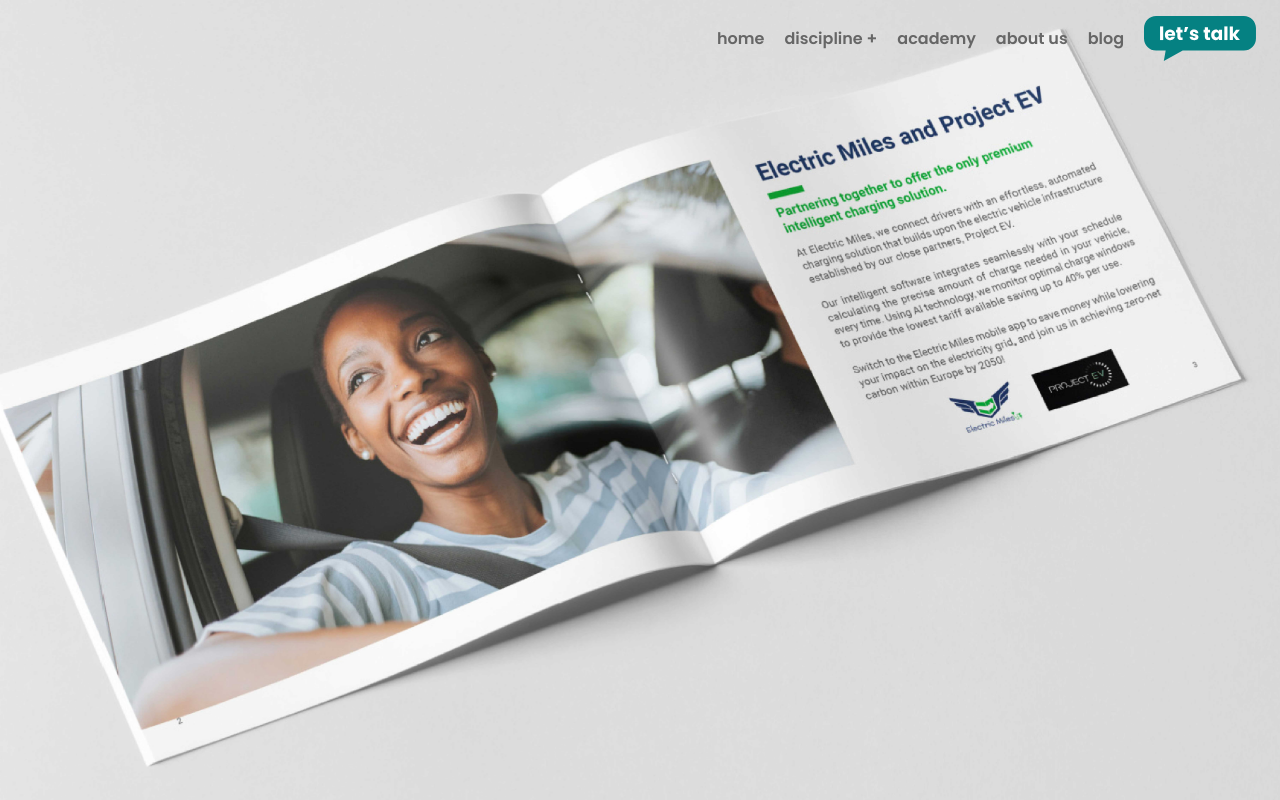
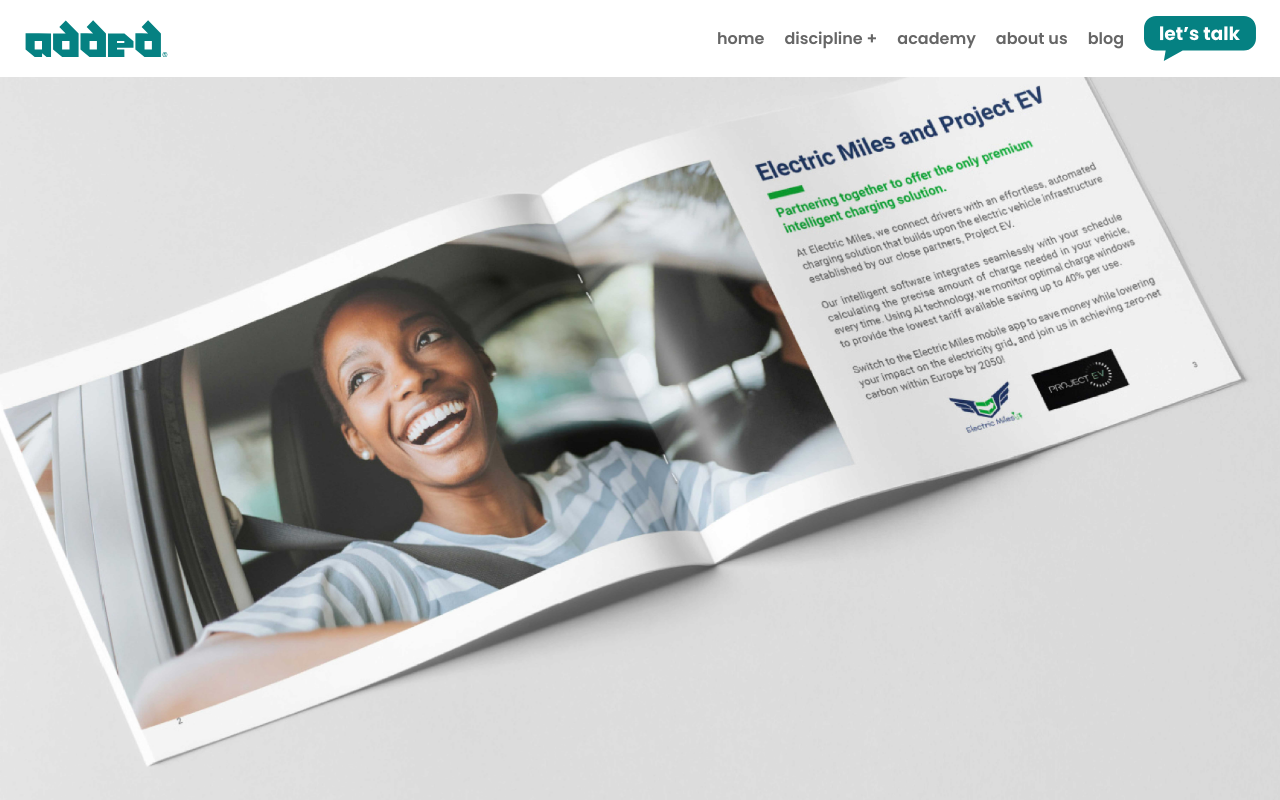
Before and after one commit to Qaudri/added-frontend, a Nuxt app: page / in a window 1280 px wide. Shown: the top 800 px of the page. Built offline with nearby package versions, Linux system fonts and the light colour scheme.

Commit message:
hero section component design completed

```diff
--- a/components/Carousels/Hero.vue
+++ b/components/Carousels/Hero.vue
@@ -2,9 +2,19 @@
   <header class="hero">
       <div class="glide__track" data-glide-el="track">
         <div class="glide__slides">
-          <div v-for="portfolio in portfolios" :key="portfolio.id" class="glide__slide ">
-            <div :style="{ background:`url(${portfolio.image})`}" class="background h-screen w-full"></div>
+          <div class="glide__slide">
+            <div class="flex min-h-screen md:h-screen md:items-center lg:items-end max-w-7xl container mx-auto px-6">
+              <div class="md:flex justify-between items-center pt-20 md:pt-0">
+                <Typewriter class="text-accent  md:w-1/2 w-full" />
+                <img src="@/assets/images/hero.svg" alt="" class="md:w-1/2">
+              </div>
+            </div>
           </div>
+          <div v-for="portfolio in portfolios" :key="portfolio.id" class="glide__slide">
+            <div :style="{ background:`url(${portfolio.image})`}" class="background h-screen w-full flex justify-end items-end">
+            </div>
+          </div>
+
         </div>
       </div>
   </header>
@@ -41,7 +51,7 @@ onMounted(() =>{
     new Glide(section, {
       type: 'carousel',
       focusAt: 0,
-      autoplay: true,
+      autoplay: 3000,
       animationDuration: 1000,
       gap: 0,
       perView: 1
--- a/components/Navigation/NavBar.vue
+++ b/components/Navigation/NavBar.vue
@@ -1,12 +1,11 @@
 <template>
-  <nav :class="menu_revealed ? 'bg-white duration-300 ease-in-out' : 'bg-transparent'" class="w-full absolute">
+  <nav class="bg-white duration-300 ease-in-out w-full absolute z-20">
     <div class="flex container mx-auto items-center max-w-7xl justify-between px-6 py-4 w-full">
       <div class="w-36">
         <NavigationLogo></NavigationLogo>
       </div>
 
-      <UiButtonsMenu @revealMenu="toggleMenu()" />
-
+      <UiButtonsMenu @toggleMenu="toggleMenu()" />
       <nav :class="menu_revealed ? 'translate-x-0' : '-translate-x-full'" class="md:h-fit z-100 md:static md:bg-transparent w-full md:w-fit fixed h-screen left-0 top-[65.5px] md:top duration-150 ease-in-out md:translate-x-0 bg-white">
         <ul class="grid grid-cols-1 place-items-center md:flex gap-8 md:gap-3 lg:gap-5 items-center px-6 pt-20 md:p-0">
           <li>
@@ -45,7 +44,6 @@ export default {
 
   methods: {
     toggleMenu(){
-      console.log('menu button clicked')
       this.menu_revealed = !this.menu_revealed
     },
 
--- a/components/Typewriter.vue
+++ b/components/Typewriter.vue
@@ -1,8 +1,8 @@
 <template>
   <h1 class="text-6xl xl:text-8xl">
-    We help businesses
+    We help businesses <br />
     <span class="typed-text font-bold">{{typeValue}}</span>
-    <span class="blinking-cursor">|</span>
+    <span class="blinking-cursor text-6xl xl:text-8xl">|</span>
     <span class="cursor" :class="{ typing: typeStatus }">&nbsp;</span>
   </h1>
 </template>
@@ -64,8 +64,6 @@ span.typed-text {
 }
 
 .blinking-cursor {
-  font-size: 4.5rem;
-  color: #F4F4F4;
   -webkit-animation: 1s blink step-end infinite;
   -moz-animation: 1s blink step-end infinite;
   -ms-animation: 1s blink step-end infinite;
--- a/components/Ui/Buttons/Menu.vue
+++ b/components/Ui/Buttons/Menu.vue
@@ -21,11 +21,8 @@ export default {
   },
   methods: {
     revealMenuEvent(){
-      console.log('click function working')
       this.mobile_nav = !this.mobile_nav
-      console.log('menu toggled')
       this.$emit("toggleMenu")
-      console.log('menu emitted')
     }
   }
 }
```
Also changed, not shown: pages/index.vue (+0 -7 lines).
